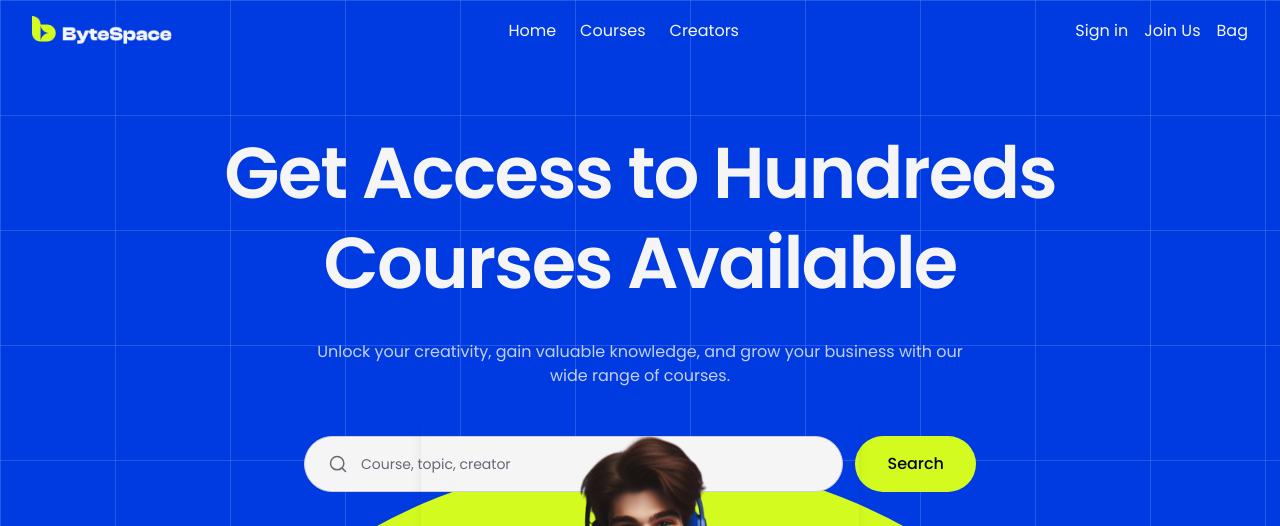
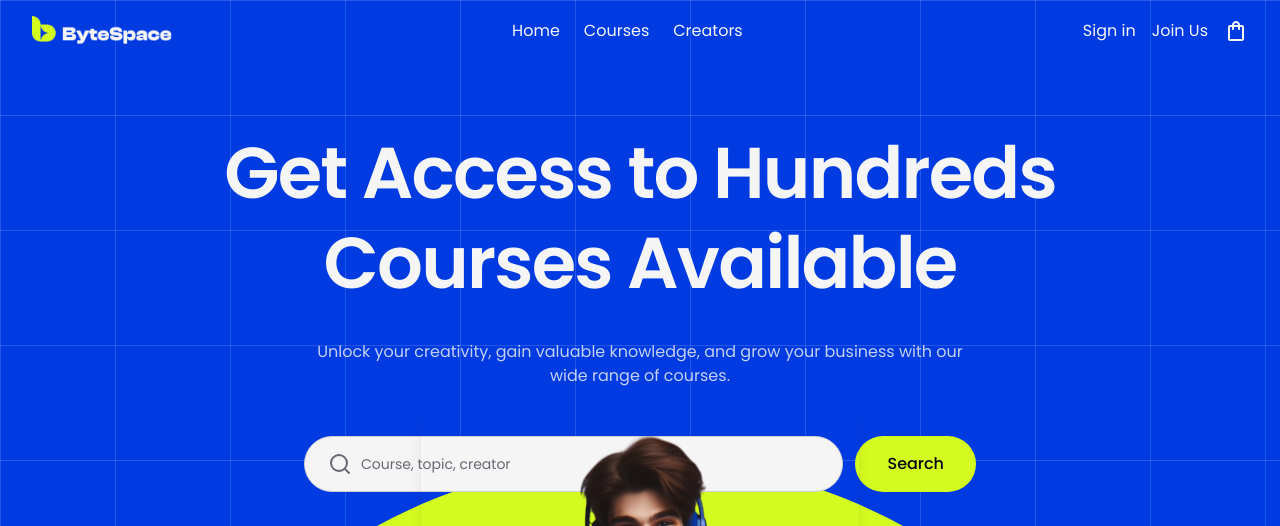
Before and after one commit to md-asikuzzaman/bytespace-frontend, a Next.js app: page / in a window 1280 px wide. Shown: the top 526 px of the page. Built offline with nearby package versions, Linux system fonts and the light colour scheme.

Commit message:
fix: refactor code

```diff
--- a/src/app/(home)/_sections/FeaturedSection.tsx
+++ b/src/app/(home)/_sections/FeaturedSection.tsx
@@ -1,4 +1,5 @@
 import Container from "@/components/Container";
+import CheckIcon from "@/components/icons/CheckIcon";
 import Counter from "@/components/ui/Counter";
 import Image from "next/image";
 
@@ -8,23 +9,6 @@ const features = [
   "Flexibility and Autonomy",
   "Build a Community",
 ];
-
-const CheckIcon = () => (
-  <svg
-    width="24"
-    height="24"
-    viewBox="0 0 24 24"
-    fill="none"
-    xmlns="http://www.w3.org/2000/svg"
-    aria-hidden="true"
-    className="shrink-0"
-  >
-    <path
-      d="M12 2C6.48 2 2 6.48 2 12C2 17.52 6.48 22 12 22C17.52 22 22 17.52 22 12C22 6.48 17.52 2 12 2ZM10 17L5 12L6.41 10.59L10 14.17L17.59 6.58L19 8L10 17Z"
-      fill="#003BE2"
-    />
-  </svg>
-);
 
 const FeaturedSection = () => {
   return (
--- a/src/components/cards/CourseCard.tsx
+++ b/src/components/cards/CourseCard.tsx
@@ -1,5 +1,7 @@
 import Image from "next/image";
 import Link from "next/link";
+import StarIcon from "../icons/StarIcon";
+import NetworkIcon from "../icons/NetworkIcon";
 
 interface Props {
   title: string;
@@ -43,19 +45,7 @@ const CourseCard = ({ title, img }: Props) => {
 
         <div className="flex items-center gap-1 text-shuttlegray-700 shrink-0 satoshi-regular">
           <span className="text-body-l">4.5</span>
-
-          <svg
-            width="16"
-            height="16"
-            viewBox="0 0 16 16"
-            fill="none"
-            xmlns="http://www.w3.org/2000/svg"
-          >
-            <path
-              d="M10.3096 5.5525L8.8396 0.7125C8.5496 -0.2375 7.2096 -0.2375 6.9296 0.7125L5.4496 5.5525H0.999597C0.0295973 5.5525 -0.370403 6.8025 0.419597 7.3625L4.0596 9.9625L2.6296 14.5725C2.3396 15.5025 3.4196 16.2525 4.1896 15.6625L7.8796 12.8625L11.5696 15.6725C12.3396 16.2625 13.4196 15.5125 13.1296 14.5825L11.6996 9.9725L15.3396 7.3725C16.1296 6.8025 15.7296 5.5625 14.7596 5.5625H10.3096V5.5525Z"
-              fill="#CED0D3"
-            />
-          </svg>
+          <StarIcon />
         </div>
       </div>
 
@@ -71,19 +61,7 @@ const CourseCard = ({ title, img }: Props) => {
       <div className="flex items-center justify-between gap-3 mb-4">
         {/* Level */}
         <div className="flex items-center gap-2 bg-shuttlegray-50 text-shuttlegray-700 px-3 py-2 rounded-full text-label-xs satoshi-medium shrink-0">
-          <svg
-            width="13"
-            height="14"
-            viewBox="0 0 13 14"
-            fill="none"
-            xmlns="http://www.w3.org/2000/svg"
-          >
-            <path
-              d="M10 0H12.5V13.3333H10V0ZM0 8.33333H2.5V13.3333H0V8.33333ZM5 4.16667H7.5V13.3333H5V4.16667Z"
-              fill="#4B4C53"
-            />
-          </svg>
-
+          <NetworkIcon />
           <span>Beginner</span>
         </div>
 
--- /dev/null
+++ b/src/components/icons/BagIcon.tsx
@@ -0,0 +1,18 @@
+const BagIcon = () => {
+  return (
+    <svg
+      width="24"
+      height="24"
+      viewBox="0 0 24 24"
+      fill="none"
+      xmlns="http://www.w3.org/2000/svg"
+    >
+      <path
+        d="M18 6H16C16 3.79 14.21 2 12 2C9.79 2 8 3.79 8 6H6C4.9 6 4 6.9 4 8V20C4 21.1 4.9 22 6 22H18C19.1 22 20 21.1 20 20V8C20 6.9 19.1 6 18 6ZM12 4C13.1 4 14 4.9 14 6H10C10 4.9 10.9 4 12 4ZM18 20H6V8H8V10C8 10.55 8.45 11 9 11C9.55 11 10 10.55 10 10V8H14V10C14 10.55 14.45 11 15 11C15.55 11 16 10.55 16 10V8H18V20Z"
+        fill="#F5F5F6"
+      />
+    </svg>
+  );
+};
+
+export default BagIcon;
--- /dev/null
+++ b/src/components/icons/CheckIcon.tsx
@@ -0,0 +1,20 @@
+const CheckIcon = () => {
+  return (
+    <svg
+      width="24"
+      height="24"
+      viewBox="0 0 24 24"
+      fill="none"
+      xmlns="http://www.w3.org/2000/svg"
+      aria-hidden="true"
+      className="shrink-0"
+    >
+      <path
+        d="M12 2C6.48 2 2 6.48 2 12C2 17.52 6.48 22 12 22C17.52 22 22 17.52 22 12C22 6.48 17.52 2 12 2ZM10 17L5 12L6.41 10.59L10 14.17L17.59 6.58L19 8L10 17Z"
+        fill="#003BE2"
+      />
+    </svg>
+  );
+};
+
+export default CheckIcon;
--- /dev/null
+++ b/src/components/icons/NetworkIcon.tsx
@@ -0,0 +1,18 @@
+const NetworkIcon = () => {
+  return (
+    <svg
+      width="13"
+      height="14"
+      viewBox="0 0 13 14"
+      fill="none"
+      xmlns="http://www.w3.org/2000/svg"
+    >
+      <path
+        d="M10 0H12.5V13.3333H10V0ZM0 8.33333H2.5V13.3333H0V8.33333ZM5 4.16667H7.5V13.3333H5V4.16667Z"
+        fill="#4B4C53"
+      />
+    </svg>
+  );
+};
+
+export default NetworkIcon;
--- /dev/null
+++ b/src/components/icons/SearchIcon.tsx
@@ -0,0 +1,18 @@
+const SearchIcon = () => {
+  return (
+    <svg
+      width="24"
+      height="24"
+      viewBox="0 0 24 24"
+      fill="none"
+      xmlns="http://www.w3.org/2000/svg"
+    >
+      <path
+        d="M15.7549 14.2549H14.9649L14.6849 13.9849C15.6649 12.8449 16.2549 11.3649 16.2549 9.75488C16.2549 6.16488 13.3449 3.25488 9.75488 3.25488C6.16488 3.25488 3.25488 6.16488 3.25488 9.75488C3.25488 13.3449 6.16488 16.2549 9.75488 16.2549C11.3649 16.2549 12.8449 15.6649 13.9849 14.6849L14.2549 14.9649V15.7549L19.2549 20.7449L20.7449 19.2549L15.7549 14.2549ZM9.75488 14.2549C7.26488 14.2549 5.25488 12.2449 5.25488 9.75488C5.25488 7.26488 7.26488 5.25488 9.75488 5.25488C12.2449 5.25488 14.2549 7.26488 14.2549 9.75488C14.2549 12.2449 12.2449 14.2549 9.75488 14.2549Z"
+        fill="#82868E"
+      />
+    </svg>
+  );
+};
+
+export default SearchIcon;
--- /dev/null
+++ b/src/components/icons/StarIcon.tsx
@@ -0,0 +1,18 @@
+const StarIcon = () => {
+  return (
+    <svg
+      width="16"
+      height="16"
+      viewBox="0 0 16 16"
+      fill="none"
+      xmlns="http://www.w3.org/2000/svg"
+    >
+      <path
+        d="M10.3096 5.5525L8.8396 0.7125C8.5496 -0.2375 7.2096 -0.2375 6.9296 0.7125L5.4496 5.5525H0.999597C0.0295973 5.5525 -0.370403 6.8025 0.419597 7.3625L4.0596 9.9625L2.6296 14.5725C2.3396 15.5025 3.4196 16.2525 4.1896 15.6625L7.8796 12.8625L11.5696 15.6725C12.3396 16.2625 13.4196 15.5125 13.1296 14.5825L11.6996 9.9725L15.3396 7.3725C16.1296 6.8025 15.7296 5.5625 14.7596 5.5625H10.3096V5.5525Z"
+        fill="#CED0D3"
+      />
+    </svg>
+  );
+};
+
+export default StarIcon;
--- a/src/components/layout/Header.tsx
+++ b/src/components/layout/Header.tsx
@@ -7,6 +7,7 @@ import { useEffect, useState } from "react";
 
 import Container from "../Container";
 import clsx from "clsx";
+import BagIcon from "../icons/BagIcon";
 
 const navigation = [
   { label: "Home", href: "/" },
@@ -86,7 +87,7 @@ const Header = () => {
                   href={item.href}
                   className="text-surface transition-all duration-200 hover:font-medium"
                 >
-                  {item.label}
+                  {item.label === "Bag" ? <BagIcon /> : item.label}
                 </Link>
               </li>
             ))}
--- a/src/components/ui/HeroSearch.tsx
+++ b/src/components/ui/HeroSearch.tsx
@@ -1,17 +1,13 @@
-import { Search } from "lucide-react";
+import { SearchIcon } from "lucide-react";
 
 const HeroSearch = () => {
   return (
     <div className="mx-auto flex w-full max-w-2xl flex-col gap-3 sm:flex-row">
       {/* Search Input */}
       <div className="relative flex-1">
-        <Search
-          size={20}
-          strokeWidth={1.8}
-          className="absolute left-6 top-1/2 -translate-y-1/2 text-muted"
-          aria-hidden="true"
-        />
-
+        <div className="absolute left-6 top-1/2 -translate-y-1/2 text-muted">
+          <SearchIcon />
+        </div>
         <input
           type="search"
           placeholder="Course, topic, creator"
```
